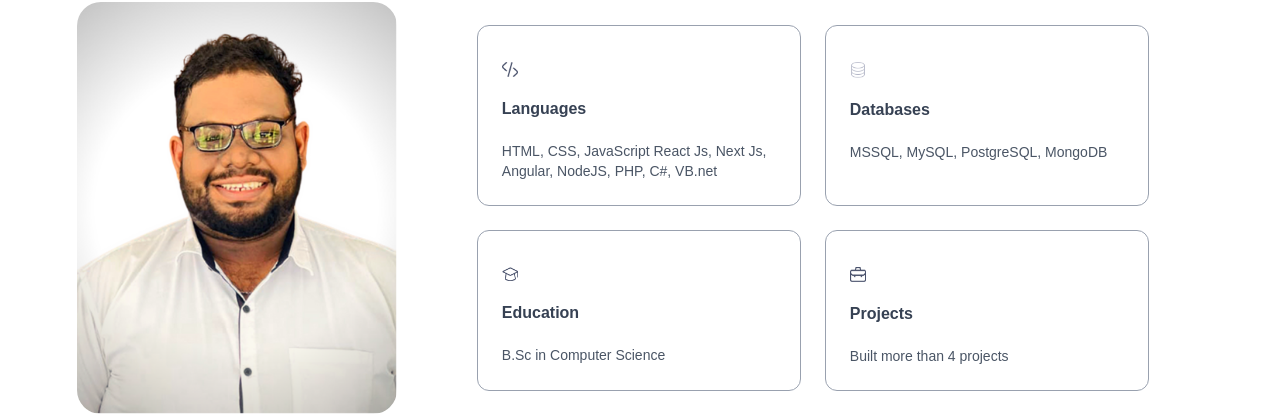
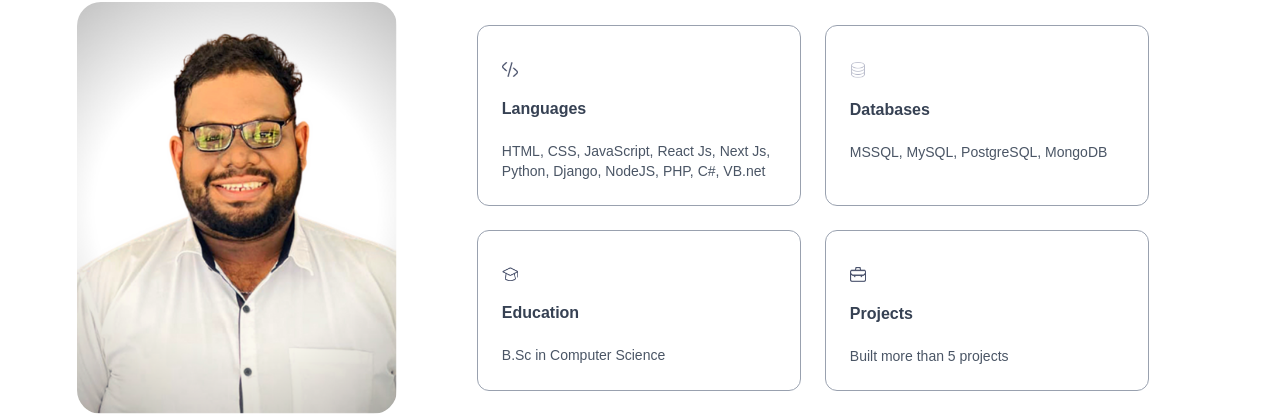
Before and after one commit to mpirunthapan/pirunthapan, a Next.js app: page / in a window 1280 px wide. Shown: the part 1115-1531 px from the top of the page. Built offline with nearby package versions, Linux system fonts and the light colour scheme; a web font is replaced by a local one.

Commit message:
python commit

```diff
--- a/assets/assets.js
+++ b/assets/assets.js
@@ -140,10 +140,10 @@ export const serviceData = [
 ]
 
 export const infoList = [
-    { icon: assets.code_icon, iconDark: assets.code_icon_dark, title: 'Languages', description: 'HTML, CSS, JavaScript React Js, Next Js, Angular, NodeJS, PHP, C#, VB.net' },
+    { icon: assets.code_icon, iconDark: assets.code_icon_dark, title: 'Languages', description: 'HTML, CSS, JavaScript, React Js, Next Js, Python, Django, NodeJS, PHP, C#, VB.net' },
     { icon: assets.db_icon, iconDark: assets.db_icon_dark, title: 'Databases', description: 'MSSQL, MySQL, PostgreSQL, MongoDB' },
     { icon: assets.edu_icon, iconDark: assets.edu_icon_dark, title: 'Education', description: 'B.Sc in Computer Science' },
-    { icon: assets.project_icon, iconDark: assets.project_icon_dark, title: 'Projects', description: 'Built more than 4 projects' }
+    { icon: assets.project_icon, iconDark: assets.project_icon_dark, title: 'Projects', description: 'Built more than 5 projects' }
 ];
 
 export const toolsData = [
```
